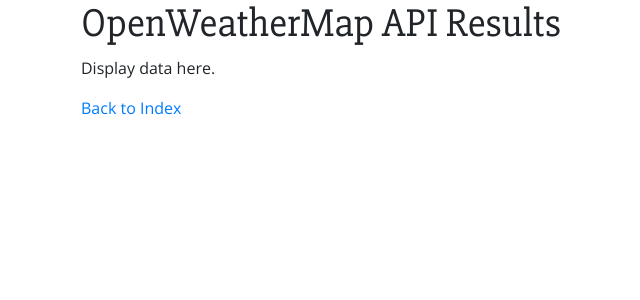
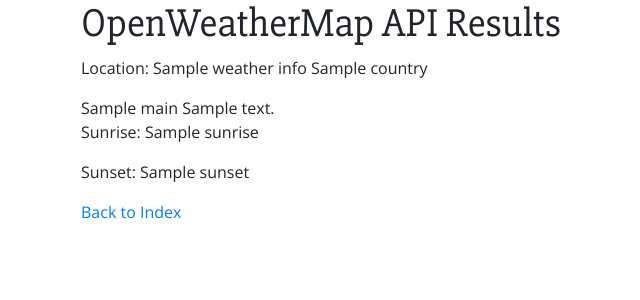
Before and after one commit to yenly/api_sandbox, a Flask app: template templates/local_weather.html in a window 1280 px wide. Shown: the top 300 px of the page, without its empty margins (4-644 px from the left). Run offline with Flask 2, Linux system fonts and the light colour scheme; the template is opened without the code that fills it: most values are stand-ins (such as "Sample title", 1, 10 or a date in 2020); some libraries are stand-ins or nearby versions.

Commit message:
Make sample request for specific lat and long to display data.

```diff
--- a/server.py
+++ b/server.py
@@ -1,6 +1,7 @@
 from flask import Flask, render_template
 from jinja2 import StrictUndefined
 import os, requests, json
+from pprint import pprint
 
 # MovieDB API key
 tmdb_api_key = os.environ['TMDB_API_KEY']
@@ -45,7 +46,15 @@
 def get_local_weather():
     """Display local weather from OpenWeatherMap."""
 
-    return render_template('local_weather.html')
+    owm_url = 'http://api.openweathermap.org/data/2.5/weather?lat=35&lon=139&appid=%s' % (owm_api_key)
+
+    owm_request = requests.get(owm_url)
+    # pprint(r.json())
+    weather_info = owm_request.json()
+    pprint(weather_info)
+    # print weather_info['name']
+
+    return render_template('local_weather.html',weather_info=weather_info)
 
 if __name__ == "__main__":
     app.debug = True
--- a/templates/local_weather.html
+++ b/templates/local_weather.html
@@ -7,7 +7,18 @@
 {% block content %}
   <div>
     <h1>OpenWeatherMap API Results</h1>
-    <p>Display data here.</p>
+
+    <p>Location: {{ weather_info.name }} {{ weather_info.sys.country }}</p>
+
+    {% if weather_info.weather %}
+      {% for weather in weather_info.weather %}
+        {{ weather.main }} {{ weather.description }}
+      {% endfor %}
+    {% endif %}
+
+    <p>Sunrise: {{ weather_info.sys.sunrise }}</p>
+
+    <p>Sunset: {{ weather_info.sys.sunset }}</p>
 
     <p><a href="/">Back to Index</a></p>
   </div>
```
